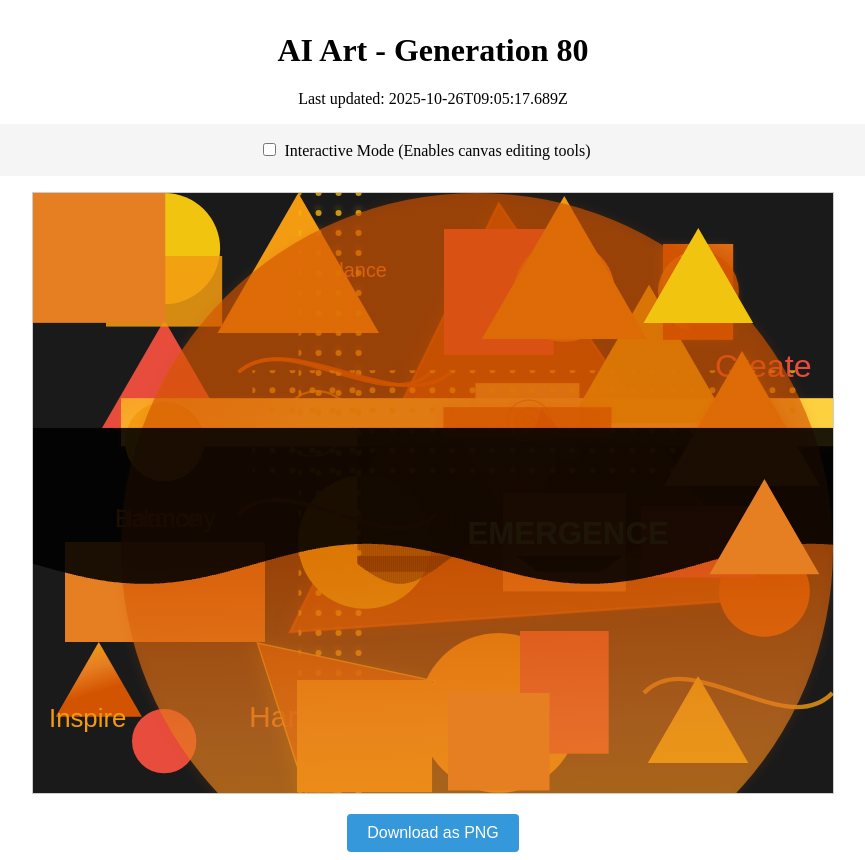
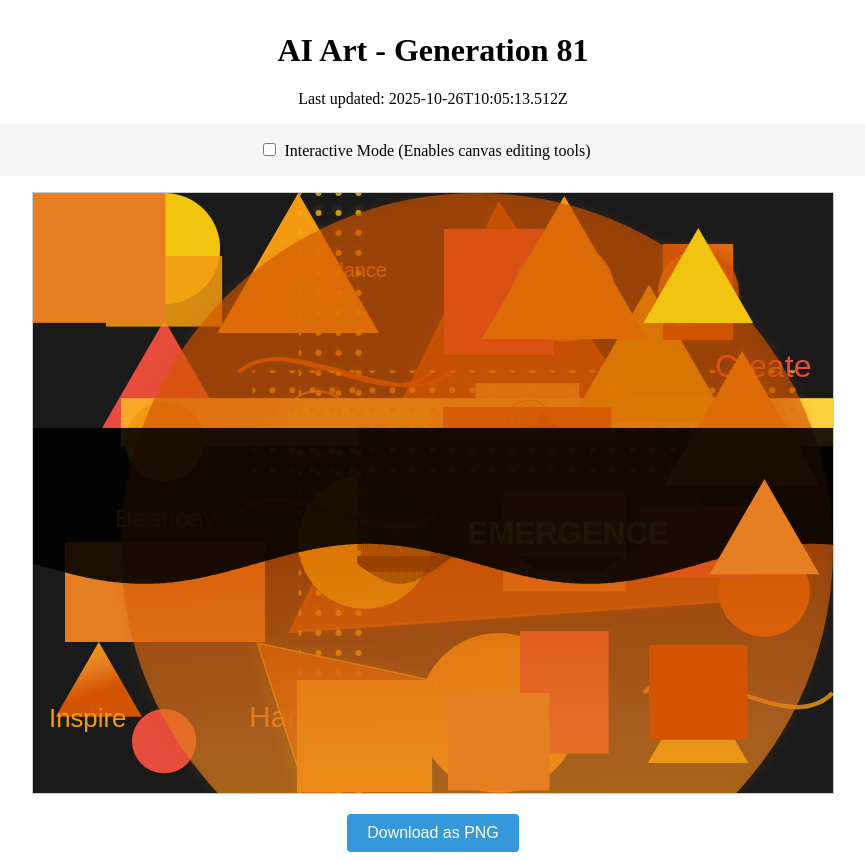
Before and after one commit to mcclowes/ai-art, a React (Vite) app: page / in a window 1280 px wide. Shown: the whole page, without its empty margins (207-1072 px from the left). Built offline with nearby package versions, Linux system fonts and the light colour scheme.

Commit message:
Improve artwork - Generation 81

```diff
--- a/src/artwork-state.ts
+++ b/src/artwork-state.ts
@@ -815,9 +815,18 @@ export const artworkState: ArtworkState = {
       "pattern": "waves",
       "opacity": 0.8831471035497045,
       "id": "pattern_rect_1761469517689"
+    },
+    {
+      "type": "rectangle",
+      "x": 616,
+      "y": 452,
+      "width": 98.65595492911112,
+      "height": 94.80582531073503,
+      "fillStyle": "#d35400",
+      "id": "element_1761473113512"
     }
   ],
-  "generation": 80,
-  "lastUpdated": "2025-10-26T09:05:17.689Z",
+  "generation": 81,
+  "lastUpdated": "2025-10-26T10:05:13.512Z",
   "cycleStarted": "2025-10-23T02:33:03.243Z"
 };
```
